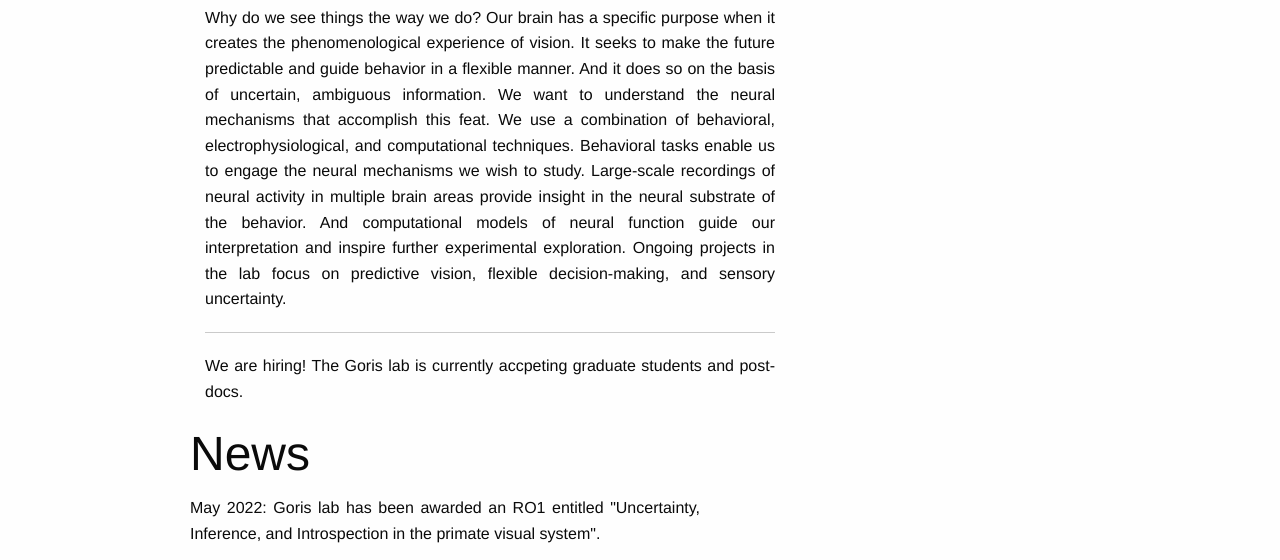
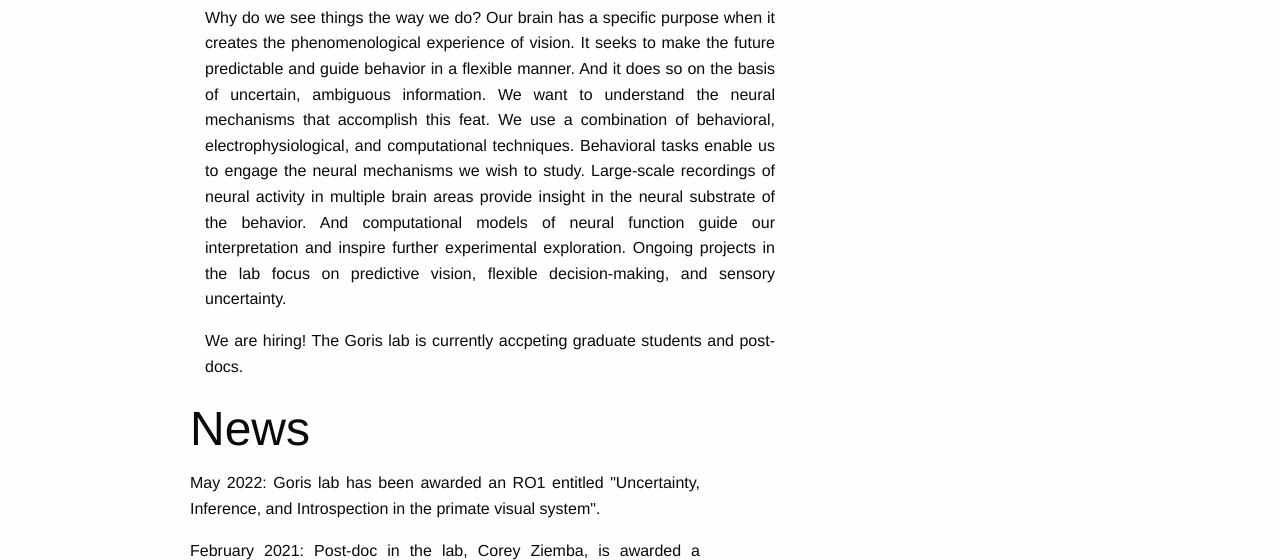
Before and after one commit to gorislab/gorislab.github.io, a plain HTML site: page index.html in a window 1280 px wide. Shown: the part 496-1056 px from the top of the page. Drawn offline with Linux system fonts and the light colour scheme.

Commit message:
Update index.html

```diff
--- a/index.html
+++ b/index.html
@@ -91,7 +91,7 @@
 		<div class="small-12 medium-8 column content-one">
 			<h1>About Us</h1>
 			<p align="justify">Why do we see things the way we do? Our brain has a specific purpose when it creates the phenomenological experience of vision. It seeks to make the future predictable and guide behavior in a flexible manner. And it does so on the basis of uncertain, ambiguous information. We want to understand the neural mechanisms that accomplish this feat. We use a combination of behavioral, electrophysiological, and computational techniques. Behavioral tasks enable us to engage the neural mechanisms we wish to study. Large-scale recordings of neural activity in multiple brain areas provide insight in the neural substrate of the behavior. And computational models of neural function guide our interpretation and inspire further experimental exploration. Ongoing projects in the lab focus on predictive vision, flexible decision-making, and sensory uncertainty.</p>
-			<hr>
+			<!hr>
 			<p align="justify">We are hiring! The Goris lab is currently accpeting graduate students and post-docs.</p>
 
 		</div>
```
